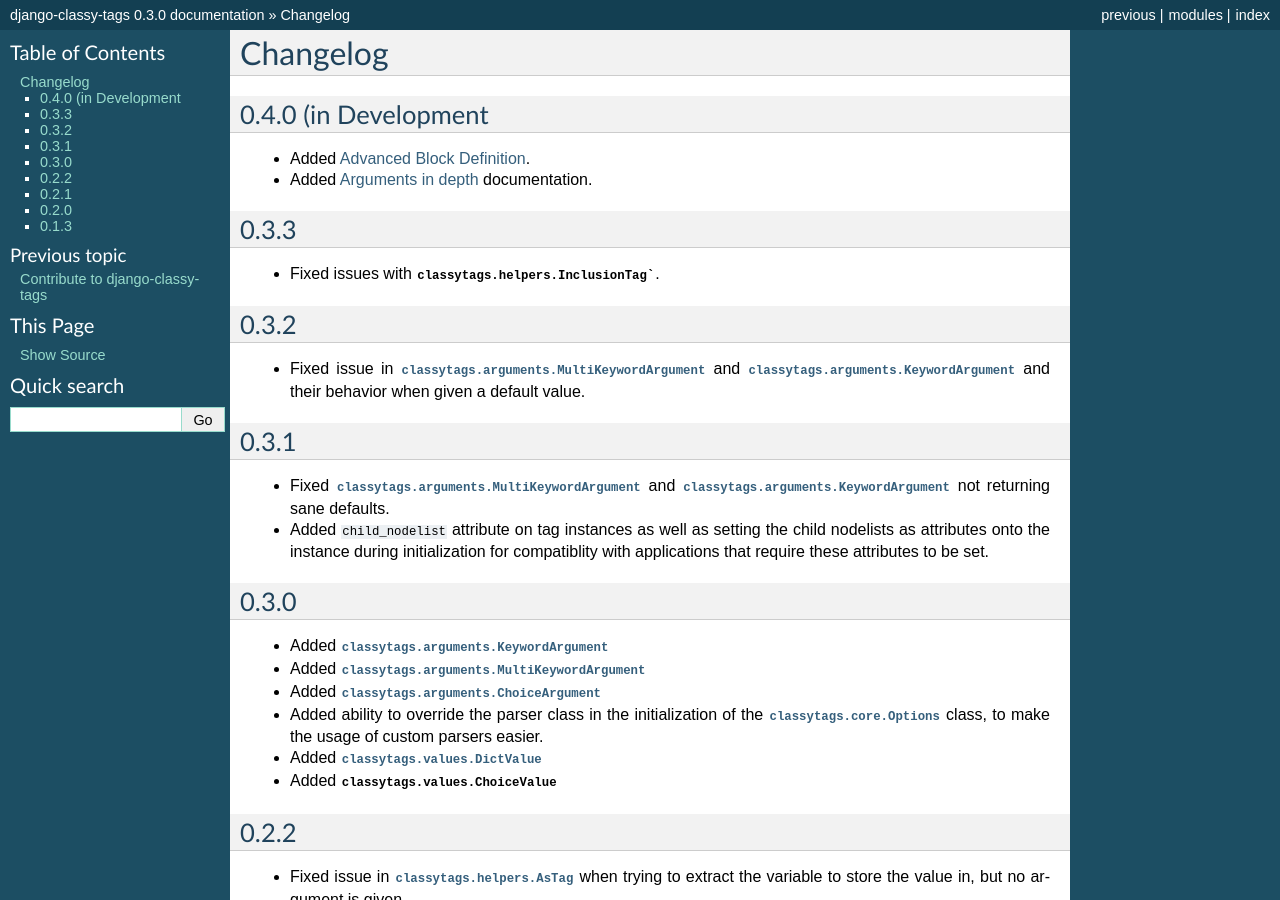
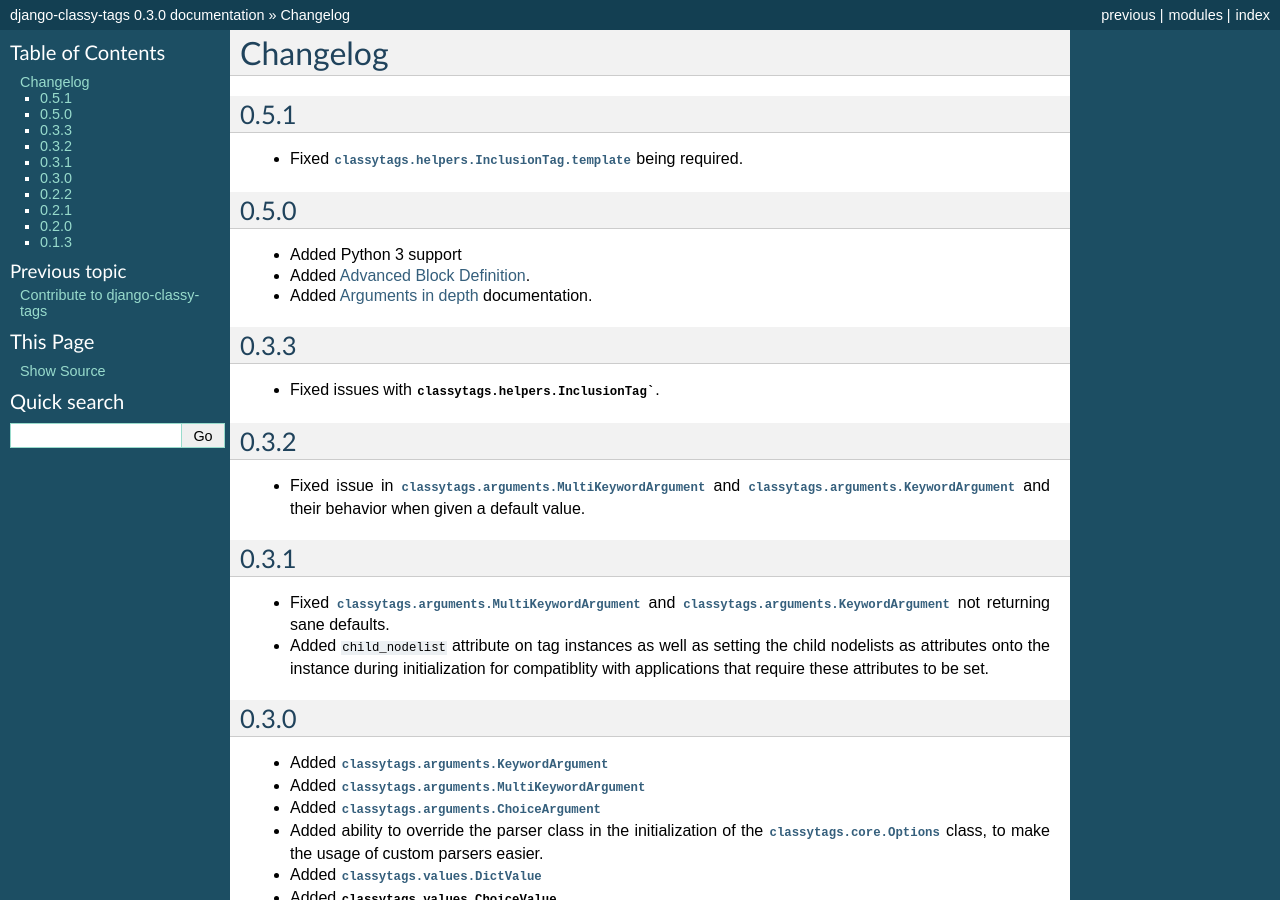
Before and after one commit to django-cms/django-classy-tags, a Sphinx documentation site: the page built from docs/changes.rst, in a window 1280 px wide and 900 px high. Built offline with Sphinx 7.4.7, drawn with Linux system fonts in a browser that asks for light colours.

Commit message:
some docs fixes

```diff
--- a/docs/changes.rst
+++ b/docs/changes.rst
@@ -2,10 +2,20 @@
 Changelog
 #########
 
-*********************
-0.4.0 (in Development
-*********************
 
+*****
+0.5.1
+*****
+
+* Fixed :attr:`classytags.helpers.InclusionTag.template` being required.
+
+
+
+*****
+0.5.0
+*****
+
+* Added Python 3 support
 * Added :ref:`advanced-block-definition`.
 * Added :doc:`arguments` documentation.
 
--- a/docs/installation.rst
+++ b/docs/installation.rst
@@ -10,3 +10,5 @@
 run ``sudo python setup.py install``.
 
 django-classy-tags has no dependencies other than Django.
+
+django-classy-tags supports both Python 2.7 and Python 3.3 (or higher).
```
Also changed, not shown: README.rst (+4 -8 lines).
